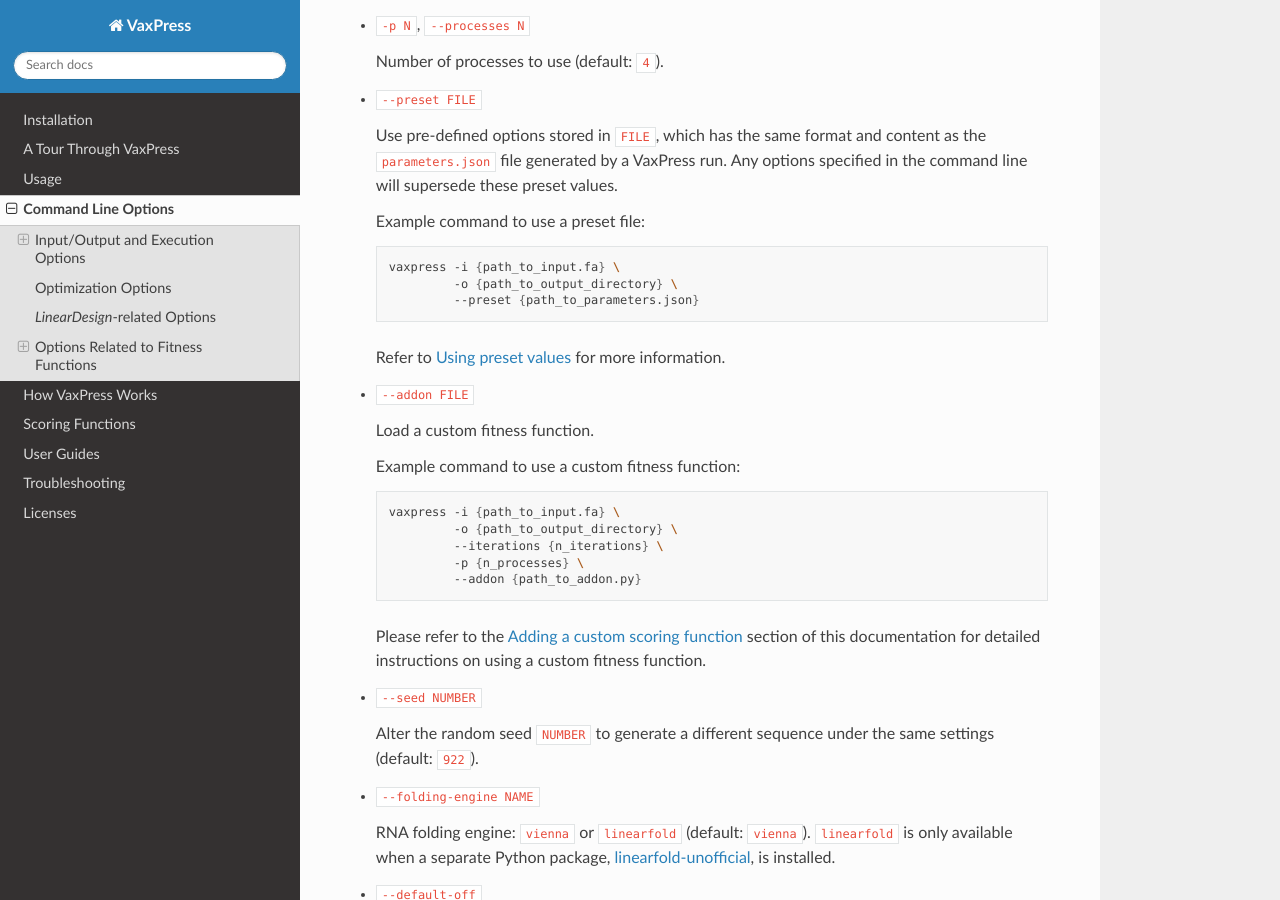
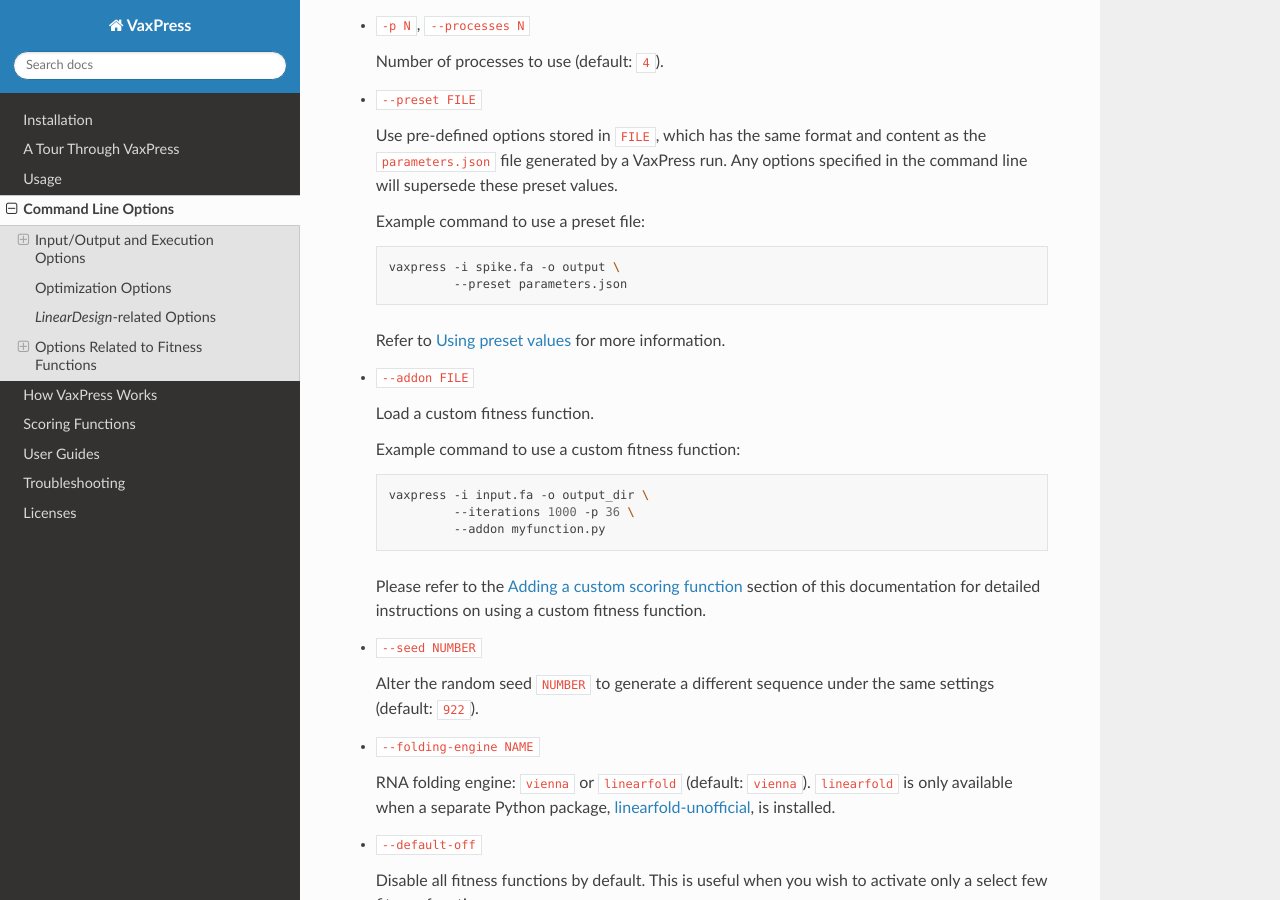
Before and after one commit to ChangLabSNU/VaxPress, a Sphinx documentation site: the page built from docs/command_line_options.rst, in a window 1280 px wide and 900 px high, scrolled down 1167 px. Built offline with Sphinx 7.4.7 and the Read the Docs theme 2.0.0, drawn with Linux system fonts in a browser that asks for light colours.

Commit message:
Use consistent notation in command line examples.

```diff
--- a/docs/command_line_options.rst
+++ b/docs/command_line_options.rst
@@ -80,9 +80,8 @@
 
   Example command to use a preset file::
 
-    vaxpress -i {path_to_input.fa} \
-             -o {path_to_output_directory} \
-             --preset {path_to_parameters.json}
+    vaxpress -i spike.fa -o output \
+             --preset parameters.json
 
   Refer to :ref:`label-preset` for more information.
 
@@ -92,11 +91,9 @@
 
   Example command to use a custom fitness function::
 
-    vaxpress -i {path_to_input.fa} \
-             -o {path_to_output_directory} \
-             --iterations {n_iterations} \
-             -p {n_processes} \
-             --addon {path_to_addon.py}
+    vaxpress -i input.fa -o output_dir \
+             --iterations 1000 -p 36 \
+             --addon myfunction.py
 
   Please refer to the :ref:`label-addon` section of this documentation
   for detailed instructions on using a custom fitness function.
```
